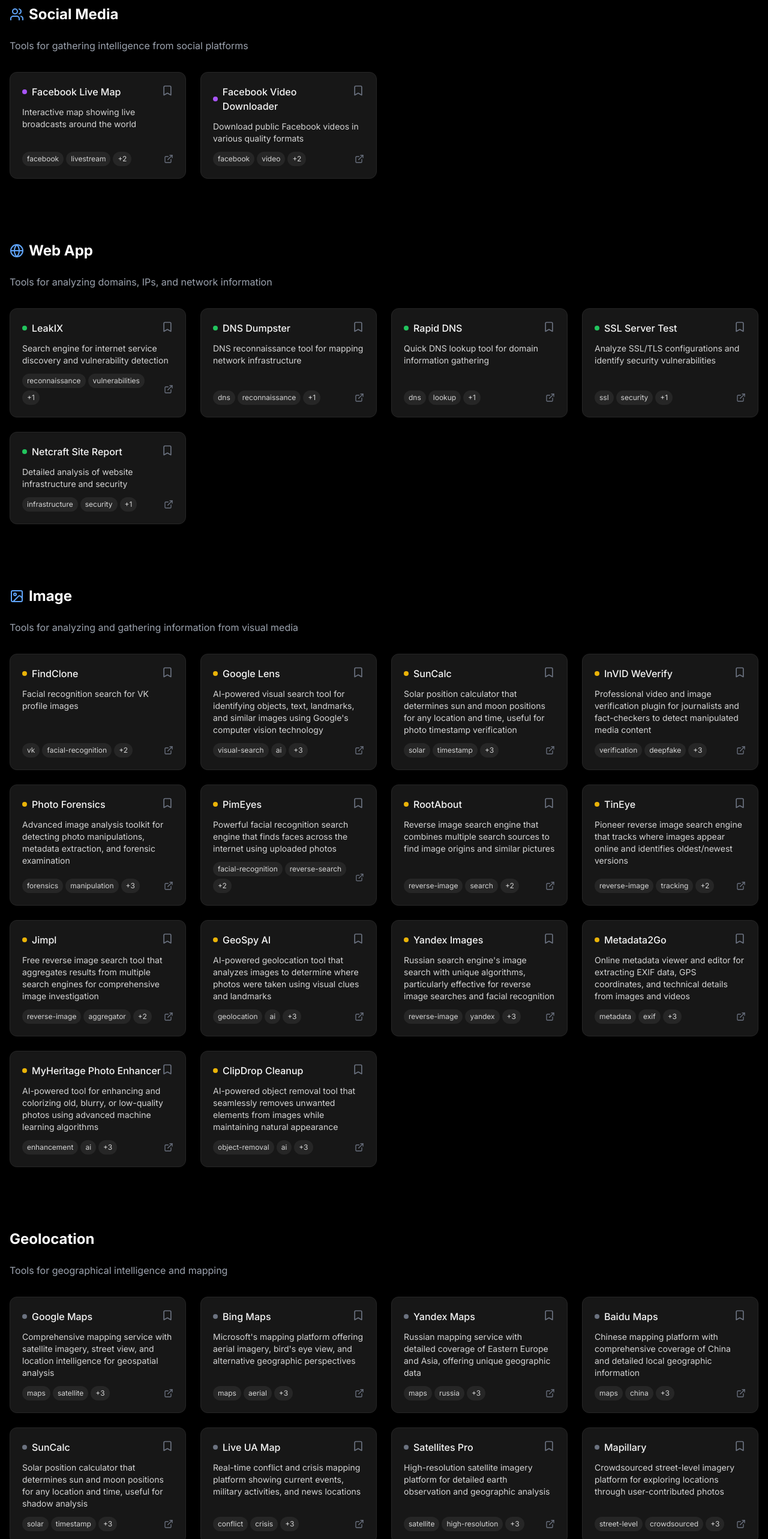
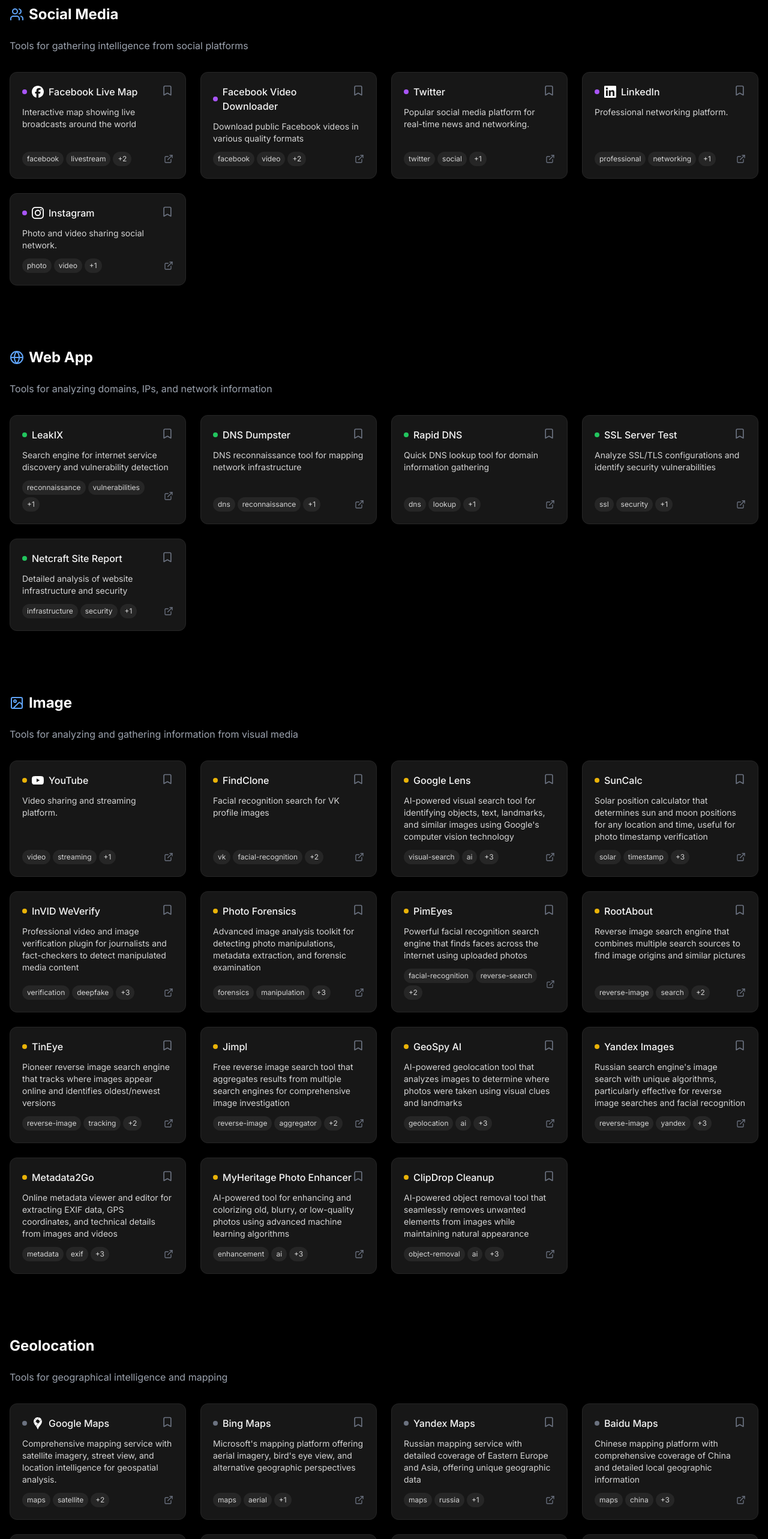
Before and after one commit to S3lc0uth/Brahmastra-OSINT, a React (Vite) app: page / in a window 1280 px wide. Shown: the part 1120-3686 px from the top of the page at 60% size. Built offline with nearby package versions, Linux system fonts and the light colour scheme.

Commit message:
Add icon property to common tools for logo display (Google Maps, Bing Maps, Yandex Maps, Google Earth, Flightradar24, Facebook, Twitter, YouTube, LinkedIn, Instagram)

```diff
--- a/src/data/tools.ts
+++ b/src/data/tools.ts
@@ -123,6 +123,7 @@
         url: "http://facebook.com/livemap",
         category: "social-media",
         tags: ["facebook", "livestream", "map", "geolocation"],
+        icon: "SiFacebook",
     },
     {
         id: "facebook-video-downloader",
@@ -132,12 +133,48 @@
         category: "social-media",
         tags: ["facebook", "video", "download", "media"],
     },
+    {
+        id: "twitter",
+        name: "Twitter",
+        description: "Popular social media platform for real-time news and networking.",
+        url: "https://twitter.com/",
+        category: "social-media",
+        tags: ["twitter", "social", "networking"],
+        icon: "SiTwitter",
+    },
+    {
+        id: "youtube",
+        name: "YouTube",
+        description: "Video sharing and streaming platform.",
+        url: "https://youtube.com/",
+        category: "images-media",
+        tags: ["video", "streaming", "media"],
+        icon: "SiYoutube",
+    },
+    {
+        id: "linkedin",
+        name: "LinkedIn",
+        description: "Professional networking platform.",
+        url: "https://linkedin.com/",
+        category: "social-media",
+        tags: ["professional", "networking", "jobs"],
+        icon: "SiLinkedin",
+    },
+    {
+        id: "instagram",
+        name: "Instagram",
+        description: "Photo and video sharing social network.",
+        url: "https://instagram.com/",
+        category: "social-media",
+        tags: ["photo", "video", "social"],
+        icon: "SiInstagram",
+    },
     // ... (continue with all other social-media tools as in your file)
 
     // =========================
     // Images & Media
     // =========================
-{
+    {
         id: "findclone",
         name: "FindClone",
         description: "Facial recognition search for VK profile images",
@@ -258,10 +295,11 @@
     {
         id: "google-maps",
         name: "Google Maps",
-        description: "Comprehensive mapping service with satellite imagery, street view, and location intelligence for geospatial analysis",
-        url: "https://www.google.com/maps",
+        description: "Comprehensive mapping service with satellite imagery, street view, and location intelligence for geospatial analysis.",
+        url: "https://maps.google.com/",
         category: "geolocation",
-        tags: ["maps", "satellite", "street-view", "navigation", "locations"],
+        tags: ["maps", "satellite", "street", "location"],
+        icon: "SiGooglemaps",
     },
     {
         id: "bing-maps",
@@ -269,15 +307,17 @@
         description: "Microsoft's mapping platform offering aerial imagery, bird's eye view, and alternative geographic perspectives",
         url: "https://www.bing.com/maps",
         category: "geolocation",
-        tags: ["maps", "aerial", "birds-eye", "microsoft", "imagery"],
+        tags: ["maps", "aerial", "microsoft"],
+        icon: "SiMicrosoftbing",
     },
     {
         id: "yandex-maps",
         name: "Yandex Maps",
         description: "Russian mapping service with detailed coverage of Eastern Europe and Asia, offering unique geographic data",
-        url: "https://yandex.com/maps/",
+        url: "https://yandex.com/maps",
         category: "geolocation",
-        tags: ["maps", "russia", "eastern-europe", "asia", "detailed"],
+        tags: ["maps", "russia", "asia"],
+        icon: "SiYandex",
     },
     {
         id: "baidu-maps",
@@ -331,9 +371,10 @@
         id: "google-earth",
         name: "Google Earth",
         description: "3D earth visualization platform with historical satellite imagery and detailed geographic exploration capabilities",
-        url: "https://earth.google.com/web/",
+        url: "https://earth.google.com/",
         category: "geolocation",
-        tags: ["3d", "earth", "historical", "satellite", "visualization"],
+        tags: ["3d", "earth", "satellite"],
+        icon: "SiGoogleearth",
     },
     {
         id: "flightradar24",
@@ -341,7 +382,8 @@
         description: "Real-time flight tracking service showing aircraft positions, routes, and aviation traffic worldwide",
         url: "https://www.flightradar24.com/",
         category: "geolocation",
-        tags: ["flight", "tracking", "aircraft", "aviation", "real-time"],
+        tags: ["flight", "tracking", "aviation"],
+        icon: "SiFlightradar24",
     },
     {
         id: "marinetraffic",
```
